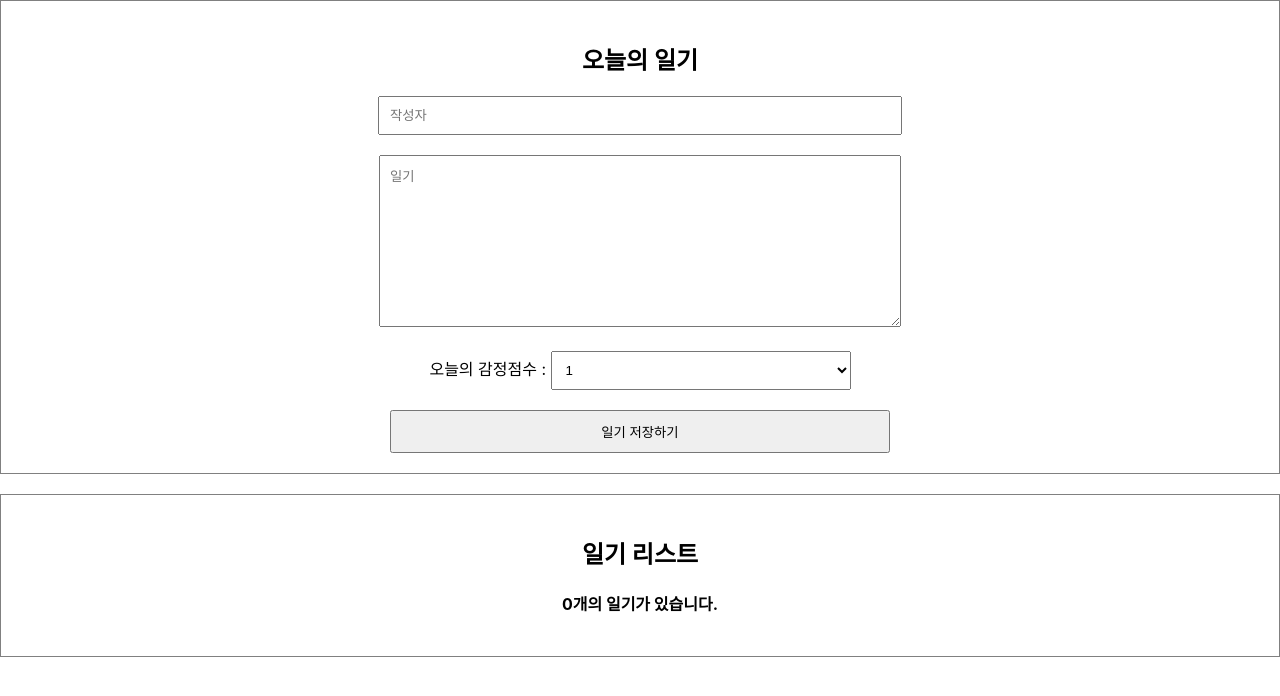
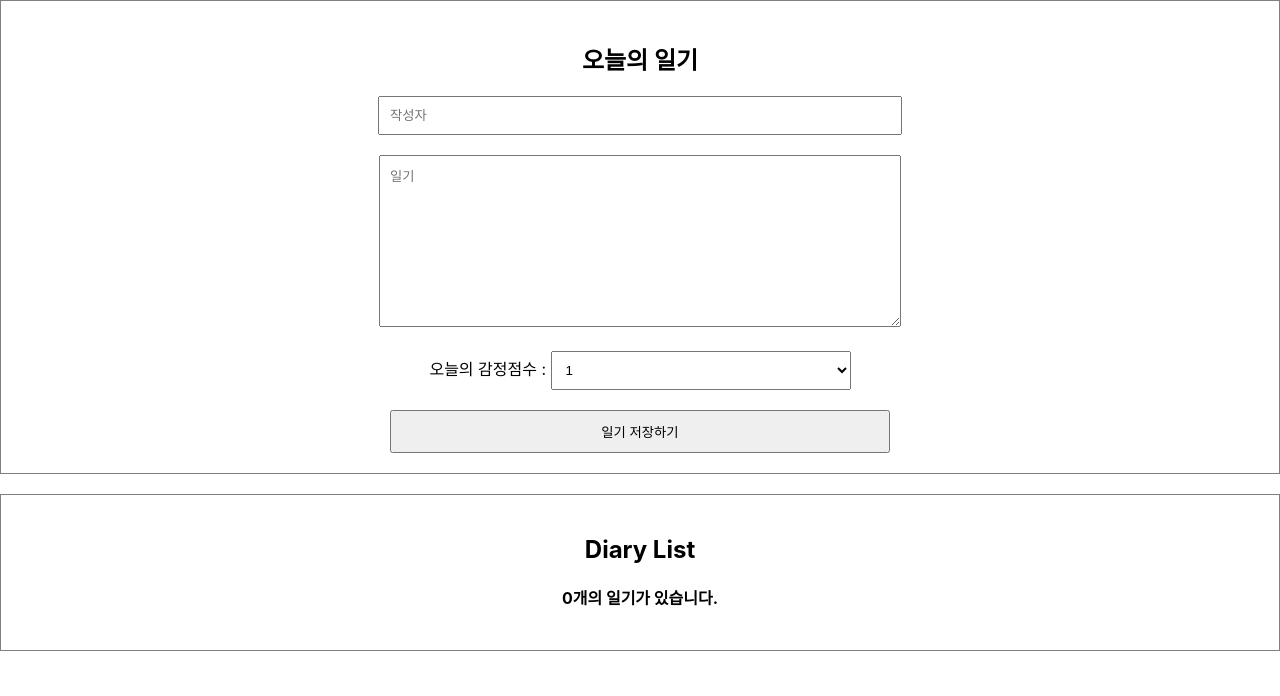
Before and after one commit to Na-David/simpleDiary, a React (Create React App) app: page / in a window 1280 px wide. Shown: the top 696 px of the page. Built offline with nearby package versions, Linux system fonts and the light colour scheme.

Commit message:
delete seleced id's array

```diff
--- a/src/DiaryItem.js
+++ b/src/DiaryItem.js
@@ -1,20 +1,26 @@
-const DiaryItem = ({ onDelete, id, author, content, emotion, created_date }) => {
+const DiaryItem = ({
+  onDelete,
+  id,
+  author,
+  content,
+  emotion,
+  created_date }) => {
     return (
       <div className="DiaryItem">
         <div className="info">
           <span className="author_info">
-            | 작성자 : {author} | 감정점수 : {emotion} |
+            | Author : {author} | Score : {emotion} |
           </span>
           <br />
           <span className="date">{new Date(created_date).toLocaleString()}</span>
         </div>
         <div className="content">{content}</div>
         <button onClick={() => {
-          console.log(id+1);
-          if(window.confirm(`${id+1}번째 일기를 정말 삭제하시겠습니까?`)){
+          console.log(id);
+          if(window.confirm(`Sure to delete diary #${id+1}?`)){
             onDelete(id);
           }
-        }}>삭제하기</button>
+        }}>Delete</button>
       </div>
     );
   };
--- a/src/DiaryList.js
+++ b/src/DiaryList.js
@@ -3,7 +3,7 @@ import DiaryItem from "./DiaryItem";
 const DiaryList = ({ onDelete, diaryList }) => {
   return (
     <div className="DiaryList">
-      <h2>일기 리스트</h2>
+      <h2>Diary List</h2>
       <h4>{diaryList.length}개의 일기가 있습니다.</h4>
       <div>
         {diaryList.map((it) => (
```
